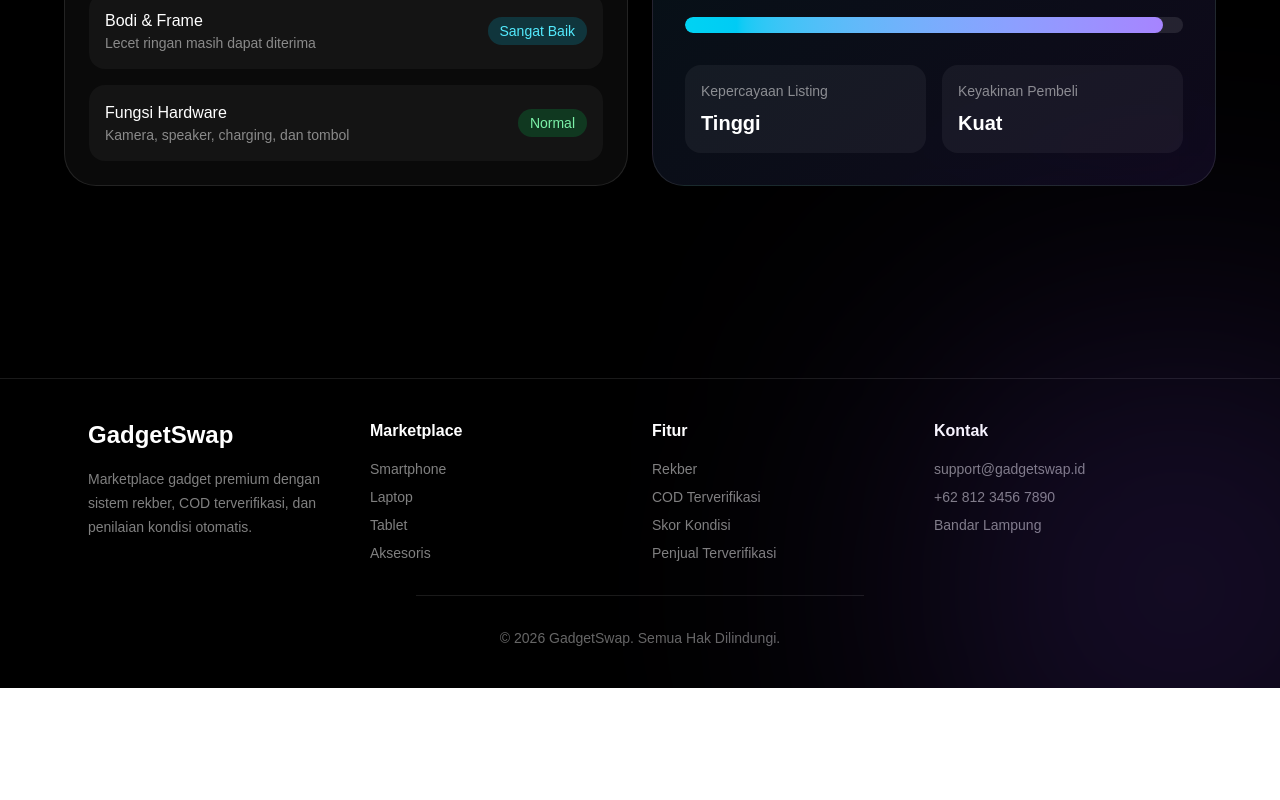
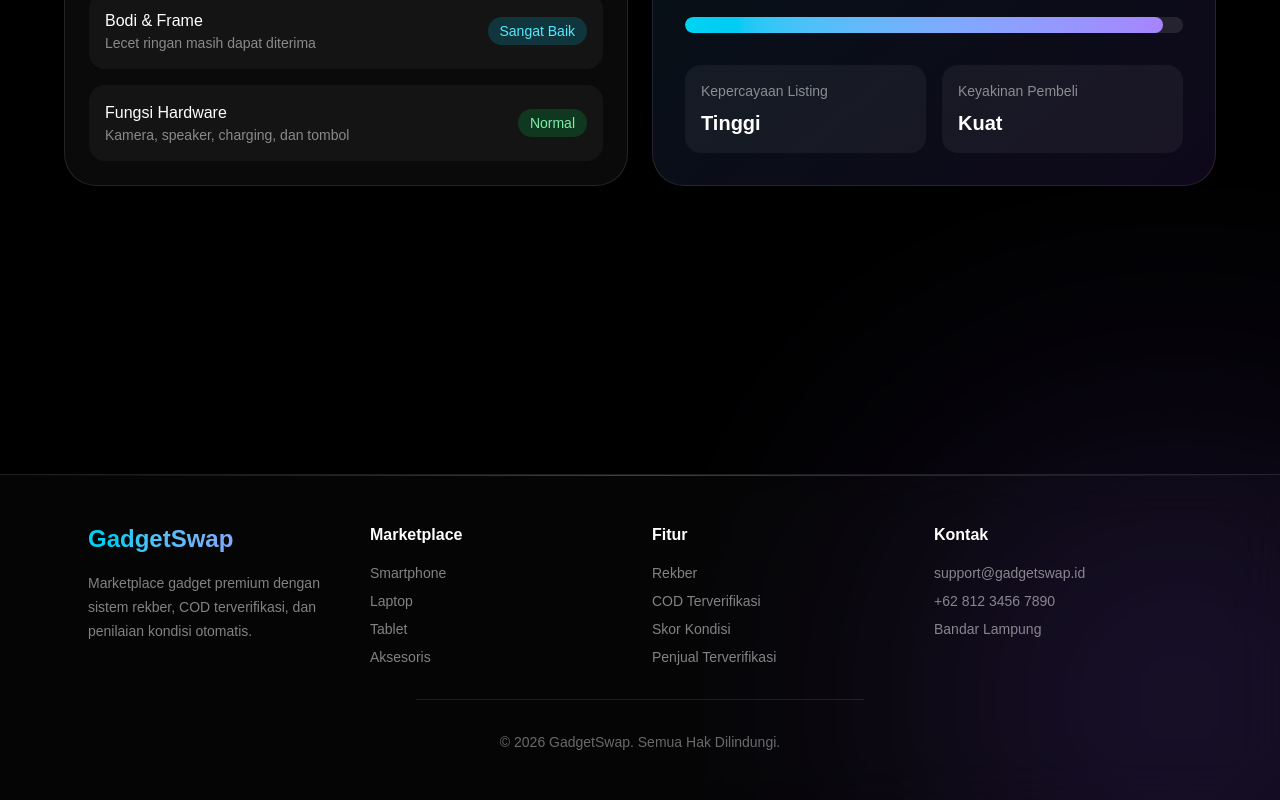
Before and after one commit to Rexlicky/gadgetswap, a Next.js app: page / in a window 1280 px wide. Shown: the part 4310-5110 px from the top of the page. Before the commit the page ends 4998 px from the top, so only its background shows below. Built offline with nearby package versions, Linux system fonts and the light colour scheme.

Commit message:
feat: redesign premium footer

```diff
--- a/src/components/Footer.jsx
+++ b/src/components/Footer.jsx
@@ -1,11 +1,14 @@
 export default function Footer() {
   return (
-    <footer className="border-t border-white/10 py-10">
+    <footer className="relative z-10 mt-24 border-t border-white/10 bg-white/[0.02] py-12 backdrop-blur-xl">
+      <div className="absolute top-0 left-0 h-px w-full bg-gradient-to-r from-transparent via-cyan-400/40 to-transparent" />
       <div className="mx-auto max-w-6xl px-6">
         <div className="grid gap-6 md:grid-cols-4">
           {/* Brand */}
           <div>
-            <h2 className="text-2xl font-bold">GadgetSwap</h2>
+            <h2 className="bg-gradient-to-r from-cyan-400 to-violet-400 bg-clip-text text-2xl font-bold text-transparent">
+              GadgetSwap
+            </h2>
 
             <p className="mt-4 text-sm leading-6 text-white/50">
               Marketplace gadget premium dengan sistem rekber, COD
@@ -18,10 +21,10 @@ export default function Footer() {
             <h3 className="mb-4 font-semibold">Marketplace</h3>
 
             <ul className="space-y-2 text-sm text-white/50">
-              <li>Smartphone</li>
-              <li>Laptop</li>
-              <li>Tablet</li>
-              <li>Aksesoris</li>
+              <li className="transition hover:text-cyan-400">Smartphone</li>
+              <li className="transition hover:text-cyan-400">Laptop</li>
+              <li className="transition hover:text-cyan-400">Tablet</li>
+              <li className="transition hover:text-cyan-400">Aksesoris</li>
             </ul>
           </div>
 
```
